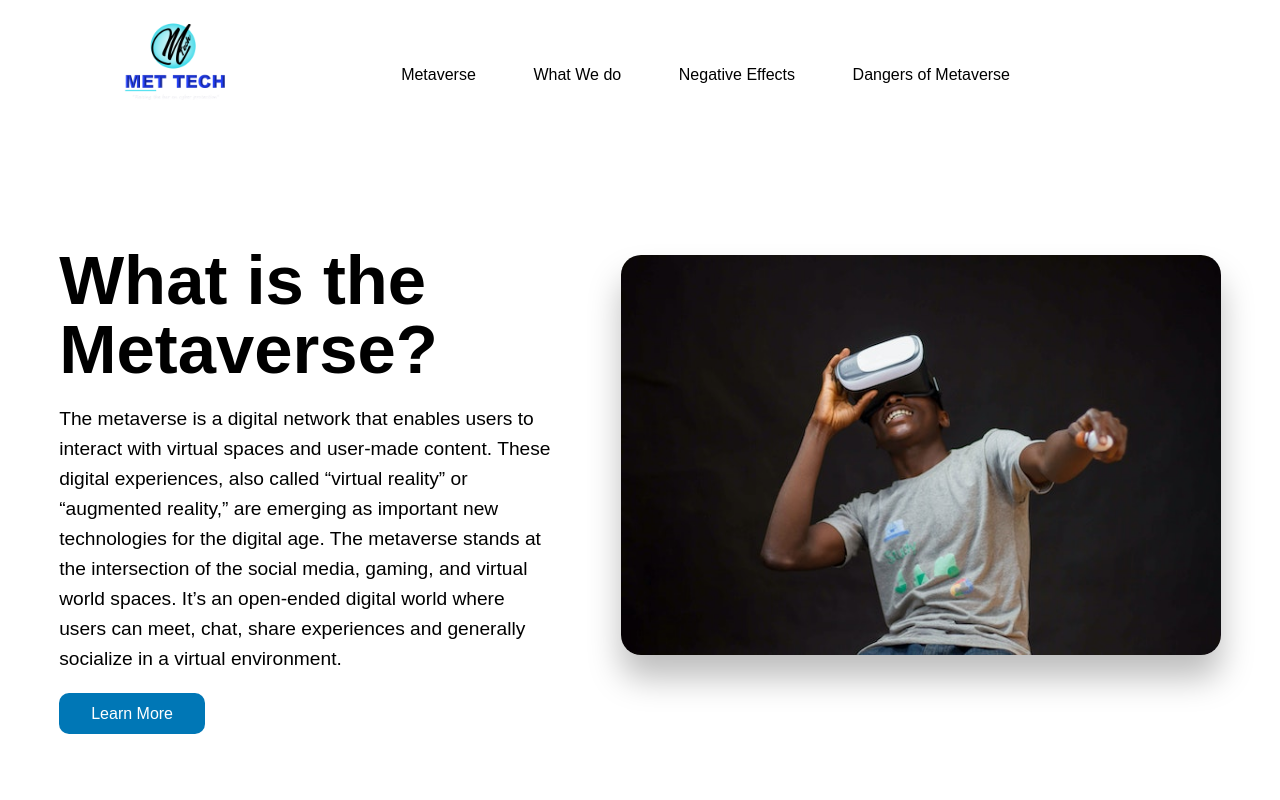
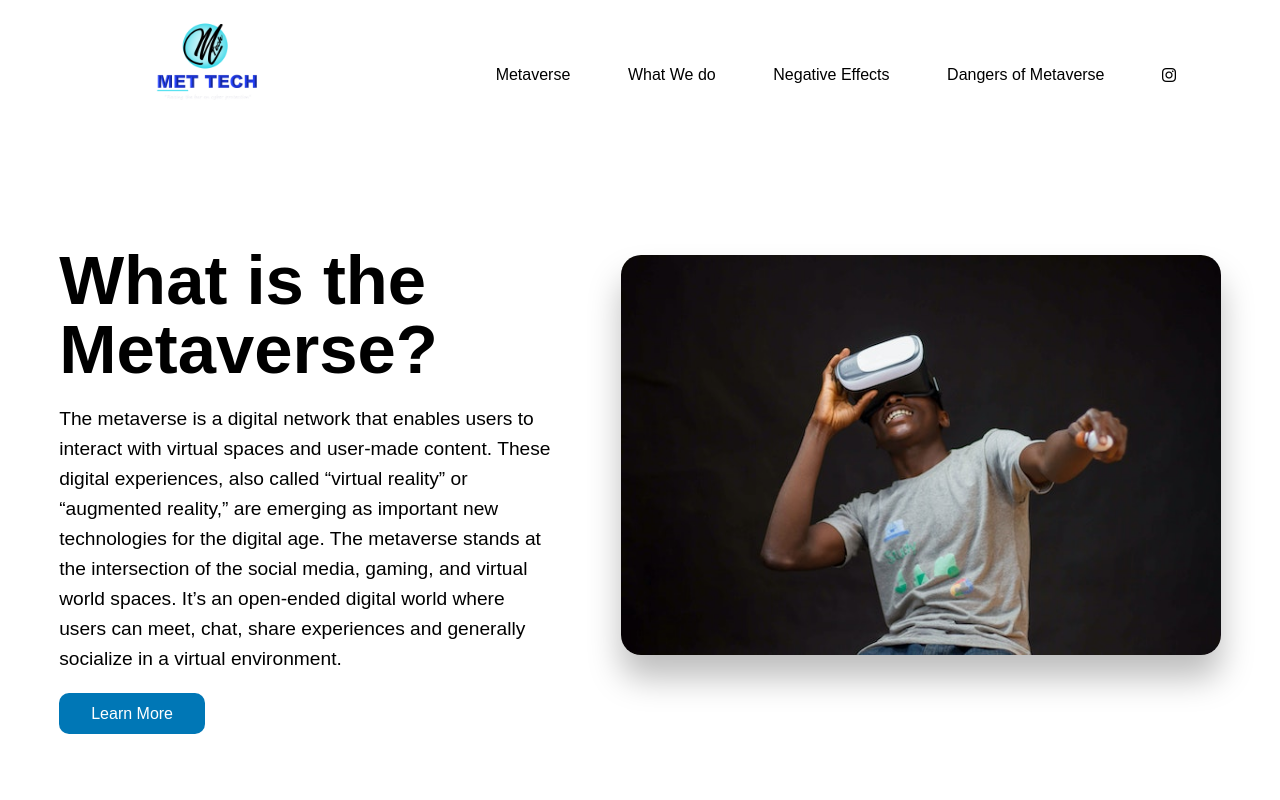
Before and after one commit to tywaynebuchanan/metaverse-app, a plain HTML site: page index.html in a window 1280 px wide. Shown: the top 800 px of the page. Drawn offline with Linux system fonts and the light colour scheme.

Commit message:
made changes to instagram link

```diff
--- a/css/styles.css
+++ b/css/styles.css
@@ -46,7 +46,7 @@ h1,h2,h3{
     margin: 0 auto;
 }
 
-.fa-instagram{
+.intagram .fa-instagram{
     font-size: 10rem;
     cursor: pointer;
     color: #fff;
```
